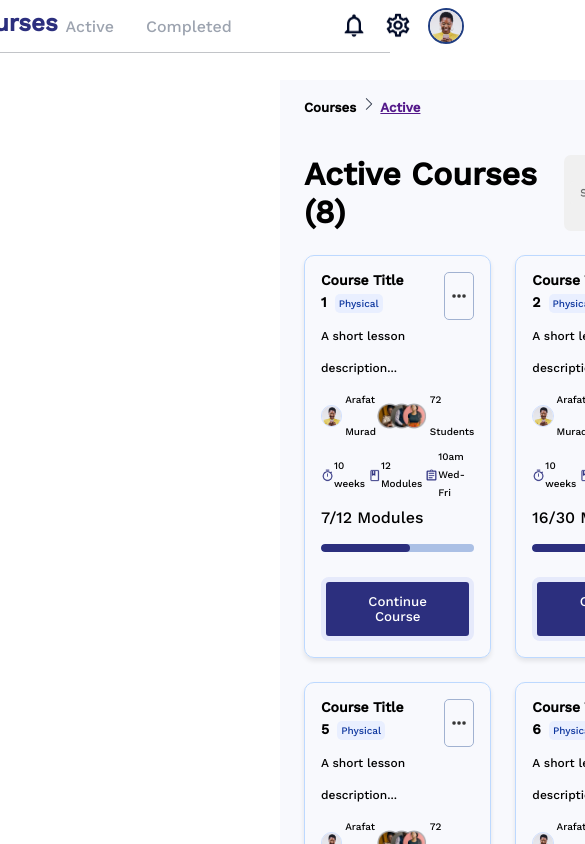
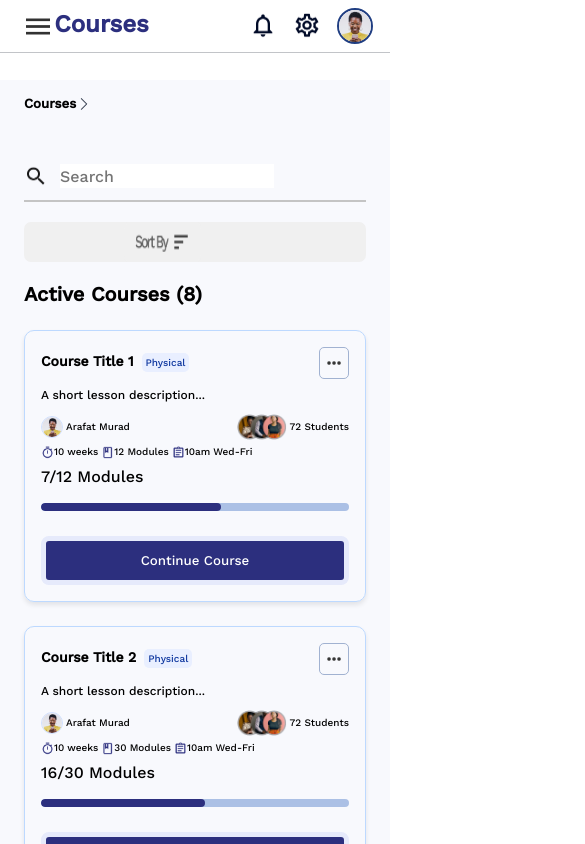
Before and after one commit to Emmanuel111111111111111/LMS-Academy, a React (Vite) app: page /dashboard/courses in a window 390 px wide. Shown: the top 844 px of the page, 585 px wide, since content can reach past the window. Built offline with nearby package versions, Linux system fonts and the light colour scheme.

Commit message:
Mobile view for courses>>active user

```diff
--- a/src/Components/Course/Course.jsx
+++ b/src/Components/Course/Course.jsx
@@ -103,11 +103,19 @@ export const Course = () => {
     return (
         <>
             <div className={styles.whole}>
-                <h5>Courses <img src={getImageUrl('Icons12.png')} alt="" /> <a href="">Active</a></h5>
+                <h5 className={styles.above}>Courses <img src={getImageUrl('Icons12.png')} alt="" /> <a href="">Active</a></h5>
+                <h5 className={styles.below}>Courses <img src={getImageUrl('Icons12.png')} alt="" /> <a href="">Active</a></h5>
                 <div>
+
                     <div className={styles.title}>
+                        <div className={styles.active}>
                         <h1>Active Courses <span>({courses.length})</span></h1>
-                        <button><img src={getImageUrl('sort.png')} alt="" /></button>
+                        </div>
+                        <div className={styles.searchBar}>
+                    <img src={getImageUrl('searchIcon.png')} />
+                    <input type="text" placeholder="Search" />
+                         </div>
+                        <button className={styles.sort} ><img src={getImageUrl('sort.png')} alt="" /></button>
                     </div>
 
                     <div className={styles.course}>
--- a/src/Components/Course/Course.module.css
+++ b/src/Components/Course/Course.module.css
@@ -20,7 +20,7 @@
     display: flex;
     justify-content: space-between;
 }
-.title button {
+.sort {
     display: inline-flex;
     align-items: center;
     background: #F0F0F0;
@@ -33,7 +33,7 @@
     border: none;
     outline: none;
 }
-.title button img {
+.sort img {
     width: 70px;
     height: 24px;
 }
@@ -212,3 +212,83 @@
     background: #2C2F7E;
     border-radius: 18px;
 }
+.searchBar {
+    display: none;
+}
+.below{
+    display: none;
+}
+
+@media screen and (max-width: 400px) {
+    .whole{
+        display: flex;
+        flex-direction: column;
+        width: 100%;
+        margin: auto;
+        margin-top: 80px;
+    }
+    .title{
+        flex-direction: column;
+        justify-content: center;
+        left: 0;
+        right: 0;
+        width: 100%;
+        gap: 20px;
+        order:1;
+    }
+    .active{
+        order:3;
+    }
+    .active h1{
+        font-size: 20px;
+    }
+    .sort{
+        width: 100%;
+        height: 40px;
+        padding-left: 100px;
+        order:2;
+    }
+    .sort img{
+        width: 77px;
+         height: 40px;
+    }
+    .course{
+        grid-template-columns: repeat(1, auto);
+        order: 2;
+    }
+    .courseInfo{
+        flex-direction: column;
+        width: 100%;
+        justify-content: center;
+        left: 0;
+        right: 0;
+    }
+    .above{
+        display: none;
+    }
+    .above  img , a{
+        display: none;
+
+    }
+    .below{
+        display:flex;
+    }
+    .searchBar {
+        display: flex;
+        border-bottom: 2px solid #C4C4C4;
+        padding: 12px 0;
+        gap: 12px;
+        order: 1;
+    }
+    .searchBar input {
+        border: none;
+        outline: none;
+        font-size: 16px;
+        font-weight: 500;
+        color: #9191B2;
+    }
+    .searchBar img {
+        width: 24px;
+        height: 24px;
+    }
+}
--- a/src/Components/Header/Header.module.css
+++ b/src/Components/Header/Header.module.css
@@ -21,6 +21,9 @@
     font-size: 24px;
     font-weight: 600;
     color: #2C2F7E;
+}
+.headerLeft img{
+    display:none;
 }
 
 .links {
@@ -117,4 +120,7 @@
         gap: 0px;
         margin-left: 5px;
     }
+    .headerLeft img{
+        display:flex;
+    }
 }
--- a/src/Page/Overviewpage/Overview.module.css
+++ b/src/Page/Overviewpage/Overview.module.css
@@ -412,22 +412,9 @@
     flex: 30%
 }
 .searchBar {
-    display: flex;
-    border-bottom: 2px solid #C4C4C4;
-    padding: 12px 0;
-    gap: 12px;
+    display: none;
 }
-.searchBar input {
-    border: none;
-    outline: none;
-    font-size: 16px;
-    font-weight: 500;
-    color: #9191B2;
-}
-.searchBar img {
-    width: 24px;
-    height: 24px;
-}
+
 
 
 
@@ -439,6 +426,23 @@
         margin: auto;
         margin-top: 80px;
 
+    }
+    .searchBar {
+        display: flex;
+        border-bottom: 2px solid #C4C4C4;
+        padding: 12px 0;
+        gap: 12px;
+    }
+    .searchBar input {
+        border: none;
+        outline: none;
+        font-size: 16px;
+        font-weight: 500;
+        color: #9191B2;
+    }
+    .searchBar img {
+        width: 24px;
+        height: 24px;
     }
     .welcomeBanner{
         flex-direction: column;
```
